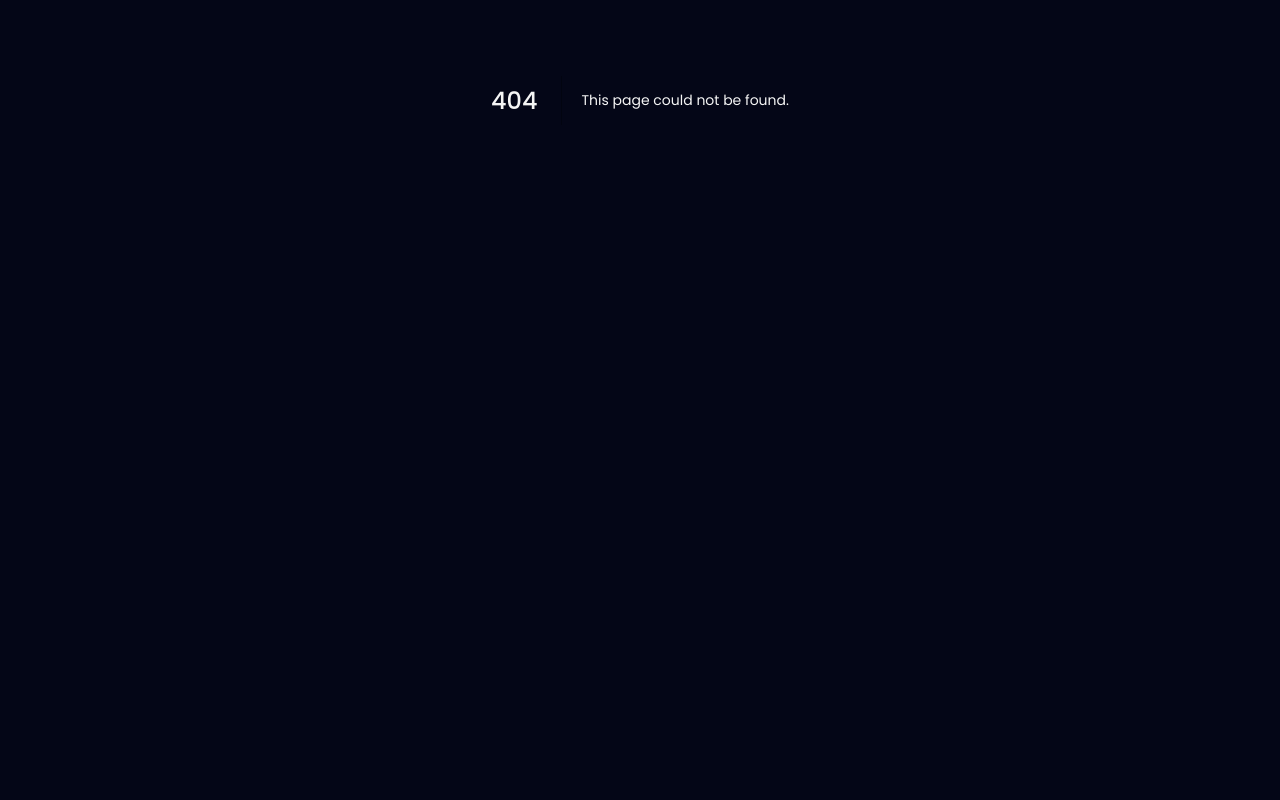
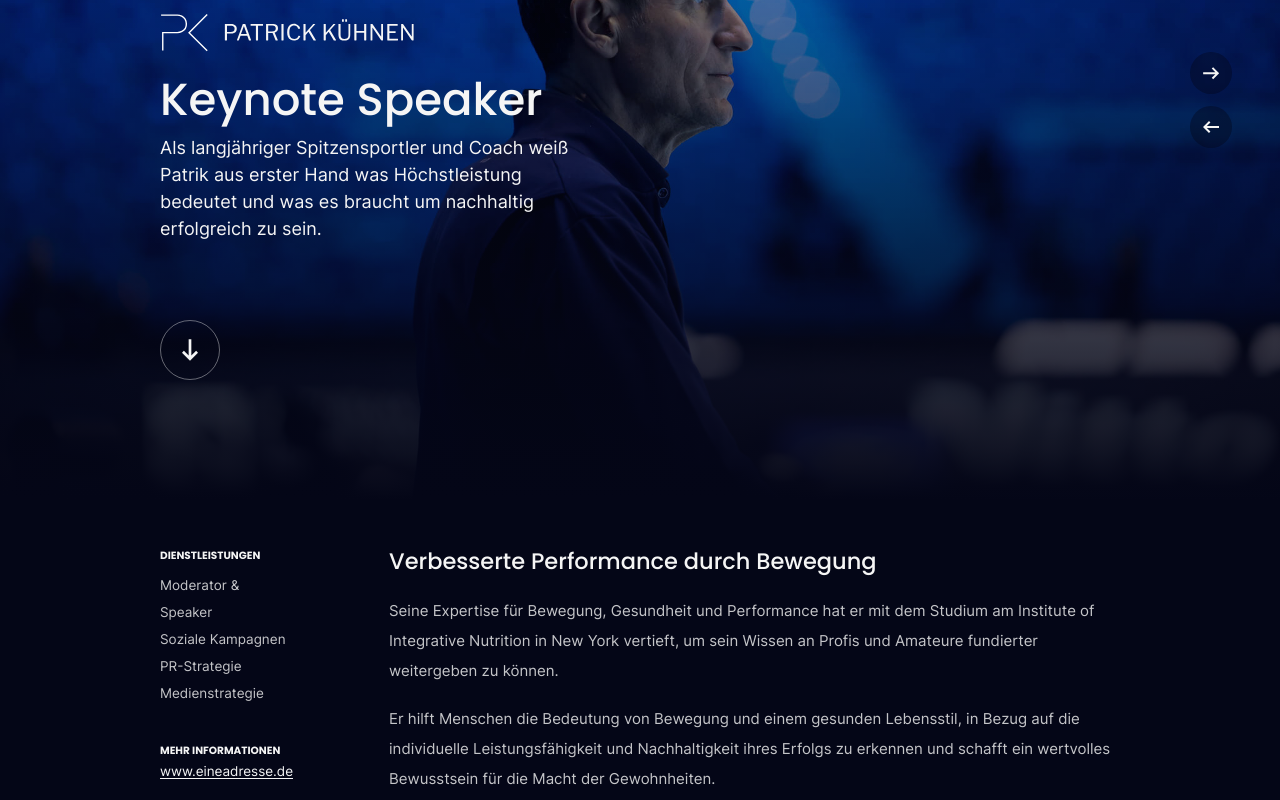
Before and after one commit to nxtyou/patrik-k-hnen, a Next.js app: page /keynote-speaker in a window 1280 px wide. Before the commit this address had no page. Shown: the part 300-1100 px from the top of the page. Before the commit the page ends 800 px from the top, so only its background shows below. Built offline with nearby package versions, Linux system fonts and the light colour scheme.

Commit message:
Keynote Speaker added

```diff
--- /dev/null
+++ b/components/Templates/KeynoteSpeaker/About.jsx
@@ -0,0 +1,29 @@
+import InfoGrid from '../Shared/InfoGrid';
+
+const About = () => {
+  const cards = [
+    {
+      title: 'Nachhaltiger Erfolg ',
+      subtitle:
+        'Erfahren Sie mehr über den entscheidenden Unterschied zwischen nachhaltigem Erfolg und einem „One-Hit Wonder“. An Beispielen aus der Profi-Tennis Szene veranschaulicht Patrik Kühnen eindrücklich, was es braucht, um nicht nur erfolgreich zu werden, sondern auch zu bleiben.'
+    },
+    {
+      title: 'Ein gesunder Lebensstil für Erfolg',
+      subtitle:
+        'Mit seiner Expertise für Bewegung, Gesundheit und Performance hilft Patrik Kühnen Menschen, die Bedeutung eines gesunden Lebensstils und Bewegung in Bezug auf die individuelle Leistungsfähigkeit und Nachhaltigkeit ihres Erfolgs zu erkennen.'
+    },
+    {
+      title: 'Bessere Performance',
+      subtitle:
+        'Patrik Kühnen gibt Ihnen Tools an die Hand, die Spitzensportler nutzen, um ihre Performance stetig zu steigern und die auch aus dem Kontext des Spitzensports heraus ihre Wirksamkeit immer wieder beweisen.'
+    },
+    {
+      title: 'Gewohnheitstreppe',
+      subtitle:
+        'Lernen Sie wie man es schafft, sich mit Hilfe der „Gewohnheitstreppe“ kontinuierlich und immer während zu verbessern.'
+    }
+  ];
+  return <InfoGrid dark data={cards} className="gradient py-16" />;
+};
+
+export default About;
--- /dev/null
+++ b/components/Templates/KeynoteSpeaker/Analysis.jsx
@@ -0,0 +1,44 @@
+import Link from 'next/link';
+
+const Analysis = () => {
+  return (
+    <section id="more" className="py-16 px-6 sm:px-8 md:px-20 xl:px-32">
+      <div className="mx-auto flex max-w-7xl flex-col-reverse lg:flex-row ">
+        <div className="mt-10 lg:mt-0">
+          <h2 className="text-sm font-semibold">DIENSTLEISTUNGEN</h2>
+          <ul className="mt-3 text-lg leading-9 text-white/80">
+            <li>Moderator & Speaker</li>
+            <li>Soziale Kampagnen</li>
+            <li>PR-Strategie</li>
+            <li>Medienstrategie</li>
+          </ul>
+          <h2 className="mt-12 text-sm font-semibold">MEHR INFORMATIONEN</h2>
+          <Link
+            className="link-underline relative mt-3 text-lg leading-9"
+            href="http://www.eineadresse.de/">
+            www.eineadresse.de
+          </Link>
+        </div>
+        <div className=" lg:pl-32">
+          <h2 className="text-2xl font-medium md:text-3xl">
+            Verbesserte Performance durch Bewegung
+          </h2>
+          <div className="mt-6 text-white/80 md:mt-7 md:text-lg lg:text-xl">
+            <p className="lg:!leading-loose">
+              Seine Expertise für Bewegung, Gesundheit und Performance hat er mit dem Studium am
+              Institute of Integrative Nutrition in New York vertieft, um sein Wissen an Profis und
+              Amateure fundierter weitergeben zu können.
+            </p>
+            <p className="mt-6 lg:!leading-loose">
+              Er hilft Menschen die Bedeutung von Bewegung und einem gesunden Lebensstil, in Bezug
+              auf die individuelle Leistungsfähigkeit und Nachhaltigkeit ihres Erfolgs zu erkennen
+              und schafft ein wertvolles Bewusstsein für die Macht der Gewohnheiten.
+            </p>
+          </div>
+        </div>
+      </div>
+    </section>
+  );
+};
+
+export default Analysis;
--- /dev/null
+++ b/components/Templates/KeynoteSpeaker/Banner.jsx
@@ -0,0 +1,40 @@
+import Button from '@/components/Atoms/Button';
+import ArrowRight2 from '@/components/Atoms/Icons/ArrowRight2';
+import Image from 'next/image';
+
+const Banner = () => {
+  return (
+    <section className="relative py-24 px-6 sm:px-8 md:py-32 md:px-20 xl:px-32">
+      <Image
+        className="absolute top-0 left-0 h-full w-full object-cover"
+        src="/images/photos/patrik-playing-tennis.jpg"
+        width="1440"
+        height="613"
+        alt=""
+      />
+      <div className="relative mx-auto max-w-7xl">
+        <div
+          style={{ background: 'rgba(81, 81, 81, 0.2)' }}
+          className="w-fit rounded-[0.2rem] py-1.5 px-3 text-sm font-semibold uppercase tracking-widest">
+          DIREKTOR
+        </div>
+        <Image
+          className="mt-16 h-12 w-12 md:mt-40 md:h-16 md:w-16"
+          src="/images/logos/bmw.svg"
+          width="70"
+          height="70"
+          alt="Patrik Kühnen logo"
+        />
+        <h2 className="mt-9 text-5xl font-medium md:text-6xl">Turnierdirektor</h2>
+        <Button
+          aria-label="Mehr Informationen"
+          className="group mt-10"
+          rightIcon={<ArrowRight2 animated black />}>
+          Mehr Informationen
+        </Button>
+      </div>
+    </section>
+  );
+};
+
+export default Banner;
--- /dev/null
+++ b/components/Templates/KeynoteSpeaker/Hero.jsx
@@ -0,0 +1,89 @@
+import ArrowDown from '@/components/Atoms/Icons/ArrowDown';
+import ArrowLeft2 from '@/components/Atoms/Icons/ArrowLeft2';
+import ArrowRight2 from '@/components/Atoms/Icons/ArrowRight2';
+import useWindowDimensions from '@/utils/hooks/getWindowDimensions';
+import Image from 'next/image';
+import Link from 'next/link';
+import { Swiper, SwiperSlide } from 'swiper/react';
+
+const Hero = () => {
+  const slidesContent = [
+    {
+      title: 'Keynote Speaker',
+      subtitle:
+        'Als langjähriger Spitzensportler und Coach weiß Patrik aus erster Hand was Höchstleistung bedeutet und was es braucht um nachhaltig erfolgreich zu sein.'
+    }
+  ];
+
+  const { height } = useWindowDimensions();
+
+  return (
+    <section>
+      <Swiper style={{ height: height + 'px' }}>
+        {slidesContent.map(({ title, subtitle, customer, year }, i) => (
+          <SwiperSlide key={i}>
+            <Image
+              priority={true}
+              alt=""
+              className="absolute top-0 left-0 h-full w-full object-cover"
+              src="/images/photos/bmw-open.jpg"
+              width="1440"
+              height="778"
+            />
+            <div
+              style={{
+                background:
+                  'linear-gradient(180deg, rgba(4, 6, 23, 0) 30%, rgba(4, 6, 23, 1) 100%), rgba(4, 6, 23, 0.35)'
+              }}
+              className="absolute left-0 top-0 h-full w-full"></div>
+            <div className="absolute bottom-[7%] w-full px-6 sm:px-8 md:bottom-[15%] md:px-20 xl:px-32">
+              <div className="mx-auto max-w-7xl">
+                <div className="max-w-xl">
+                  <Image src="/images/logo.svg" alt="" width="254" height="40" className="" />
+                  <h1 className="mt-8 text-4xl font-medium md:text-6xl">{title}</h1>
+                  <p className="mt-4 md:text-2xl">{subtitle}</p>
+                </div>
+                <div className="mt-16 flex flex-col-reverse justify-between md:mt-14 lg:flex-row lg:items-center mini-screen:mt-12">
+                  <a
+                    href="#more"
+                    aria-label="Gehen"
+                    className="group mt-12 flex h-14 w-14 items-center justify-center rounded-full border border-white/40 transition-all hover:border-white md:h-20 md:w-20 mini-screen:mt-8">
+                    <ArrowDown className="w-3 transition-all duration-300 group-hover:translate-y-0.5 md:w-auto" />
+                  </a>
+                  {customer && year && (
+                    <ul className="flex items-center space-x-8">
+                      <li className="flex flex-col">
+                        <span className="font-sm font-poppins font-semibold">KUNDE</span>
+                        <span className="mt-4 text-lg">{customer}</span>
+                      </li>
+                      <li className="flex flex-col">
+                        <span className="font-sm font-poppins font-semibold">JAHR</span>
+                        <span className="mt-4 text-lg">{year}</span>
+                      </li>
+                    </ul>
+                  )}
+                </div>
+              </div>
+            </div>
+            <div className="absolute right-8 top-1/2 hidden -translate-y-1/2 space-y-4 md:block lg:right-16">
+              <button
+                aria-label="wische nach rechts"
+                style={{ background: 'rgba(4, 6, 23, 0.4)' }}
+                className="group flex h-14 w-14 items-center justify-center rounded-full">
+                <ArrowRight2 animated />
+              </button>
+              <button
+                aria-label="nach links wischen"
+                style={{ background: 'rgba(4, 6, 23, 0.4)' }}
+                className="group flex h-14 w-14 items-center justify-center rounded-full">
+                <ArrowLeft2 animated />
+              </button>
+            </div>
+          </SwiperSlide>
+        ))}
+      </Swiper>
+    </section>
+  );
+};
+
+export default Hero;
--- /dev/null
+++ b/pages/keynote-speaker.jsx
@@ -0,0 +1,27 @@
+import About from '@/components/Templates/KeynoteSpeaker/About';
+import Analysis from '@/components/Templates/KeynoteSpeaker/Analysis';
+import Banner from '@/components/Templates/KeynoteSpeaker/Banner';
+import Gallery from '@/components/Templates/BMWOpen/Gallery';
+import Hero from '@/components/Templates/KeynoteSpeaker/Hero';
+import Footer from '@/components/Templates/Shared/Footer/Footer';
+import NavBar2 from '@/components/Templates/Shared/NavBar/NavBar2';
+import 'swiper/css';
+import 'swiper/css/navigation';
+
+function KeynoteSpeaker() {
+  return (
+    <>
+      <NavBar2 />
+      <main>
+        <Hero />
+        <Analysis />
+        <Gallery />
+        <About />
+        <Banner />
+        <Footer />
+      </main>
+    </>
+  );
+}
+
+export default KeynoteSpeaker;
```
